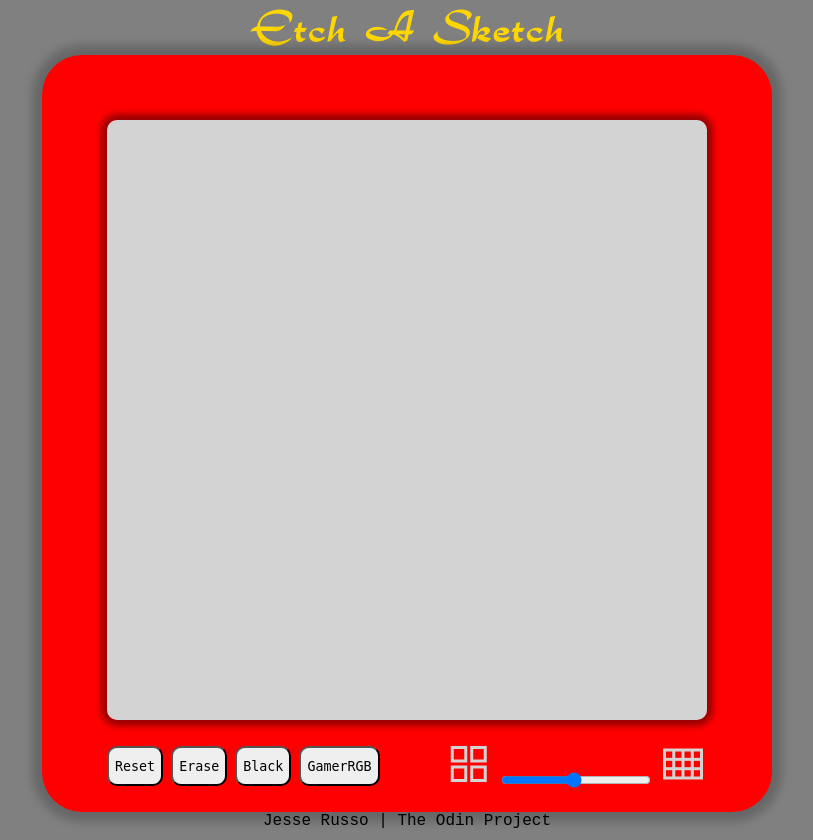
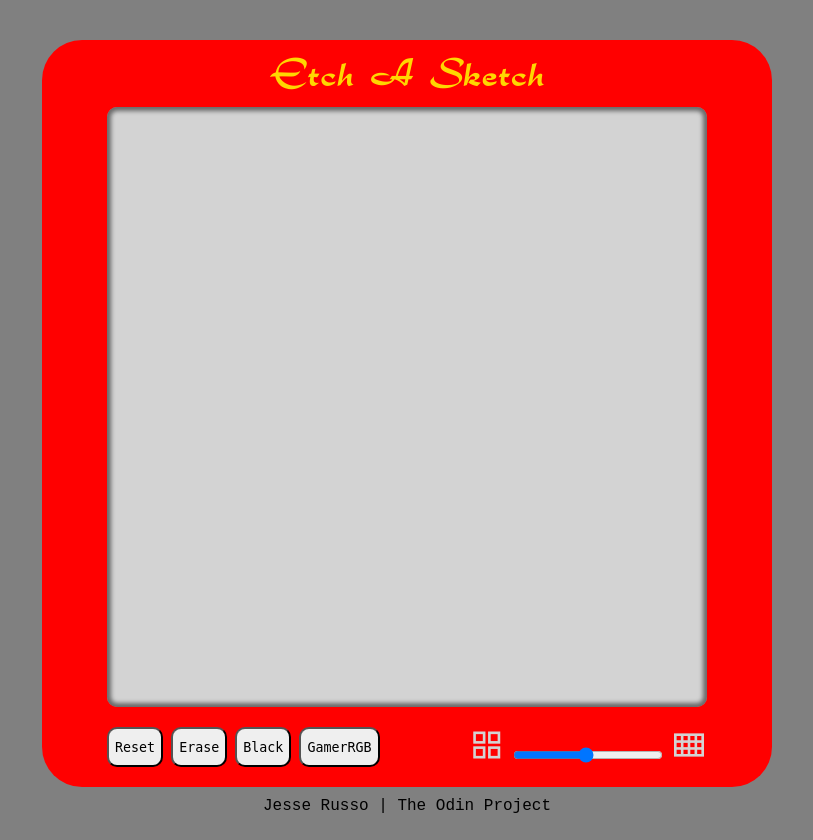
Before and after one commit to JesseRusso/etch-a-sketch, a plain HTML site: page index.html in a window 1280 px wide. Shown: the whole page, without its empty margins (233-1046 px from the left). Drawn offline with nearby package versions, Linux system fonts and the light colour scheme.

Commit message:
inner grid shadow working

```diff
--- a/index.html
+++ b/index.html
@@ -10,10 +10,11 @@
 </head>
 
 <body class="container">
-    <div class="banner">
-        Etch A Sketch
-    </div>
     <div class="grid-border">
+        <div class="banner">
+            <span>Etch A Sketch</span>
+        </div>
+        <div class="shadow"></div>
         <div id="grid-container" draggable="false" class="grid">
         </div>
         <div class="controls">
--- a/script.js
+++ b/script.js
@@ -31,6 +31,7 @@ function makeGrid() {
     for (let i = 0; i < size * size; i++) {
         let div = document.createElement('div');
         div.style.backgroundColor = 'lightgray';
+        div.classList.add('cell');
         div.addEventListener("mouseover", function () {
             if (isDown) {
                 switch (drawMode) {
@@ -50,7 +51,6 @@ function makeGrid() {
             }
         });
         div.addEventListener("mousedown", (e) => {
-            if (isDown) {
                 switch (drawMode) {
                     case 0:
                         div.style.backgroundColor = 'black';
@@ -65,7 +65,6 @@ function makeGrid() {
                         div.style.backgroundColor = 'black';
                         break;
                 }
-            }
         })
         gridArray.push(div);
         grid.appendChild(div);
--- a/style.css
+++ b/style.css
@@ -20,24 +20,20 @@ body{
 }
 .banner{
     text-align: center;
-    font-size: 48px;
+    font-size: 42px;
     color: gold;
+    padding: 10px 0 10px 0;
 }
 .grid-border{
     justify-self: center;
-    padding: 65px 65px 20px 65px;
+    padding: 0 65px 20px 65px;
     border-radius: 40px;
     background-color: red;
     color:lightgray;
-    box-shadow: 0 0 10px 10px rgba(0, 0, 0, 0.2);
+    margin-top: 5vh;
 }
 #slider-value{
     font-size: 16px;
-}
-#grid-container div{
-    text-align: center;
-    overflow: hidden;
-
 }
 #grid-container{
     display: grid;
@@ -45,24 +41,25 @@ body{
     height: 600px;
     border-radius: 10px;
     overflow: hidden;
-    box-shadow: 0 0 6px 6px rgba(0, 0, 0, 0.4);
 }
-
+.shadow{
+    position: absolute;
+    width: 600px;
+    height: 600px;
+    overflow-y: hidden;
+    border-radius: 10px;
+    box-shadow: inset 0 0 4px 4px rgba(0, 0, 0, 0.5);
+    pointer-events: none;
+}
 .cell-border{
     border: 1px solid black;
-}
-.uncoloured{
-    background-color: lightgray;
-}
-.coloured{
-    background-color: black;
 }
 #slider-container{
     display: flex;
     flex-direction: row;
 }
 .material-symbols-sharp.md-48{
-    font-size: 48px;
+    font-size: 36px;
 }
 .slider{
     width: 150px;
@@ -83,9 +80,10 @@ button{
     font-family: 'monospace';
     border-radius: 10px;
     height: 3em;
+    font-weight: 500;
 }
 .footer{
     font-family: monospace;
     font-size: 16px;
-    padding-bottom:10px;
+    padding:10px 0 8px 0;
 }
```
